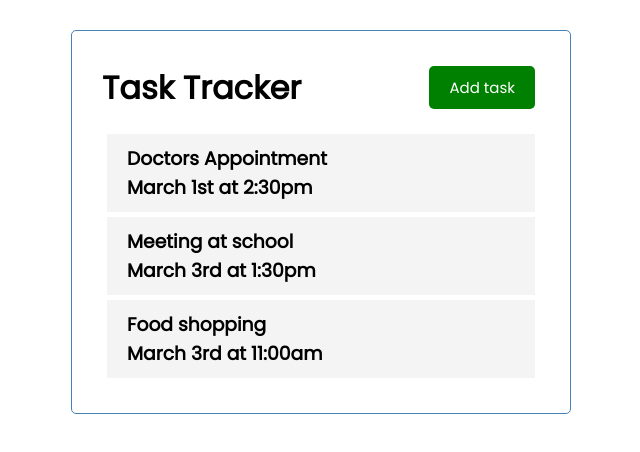
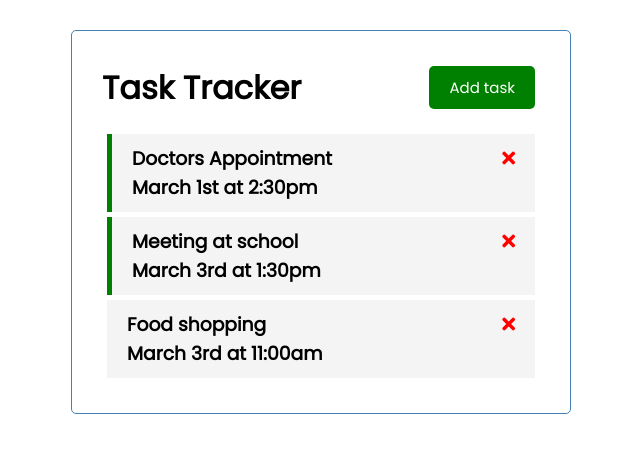
Before and after one commit to SantiagoMC52/vue-course, a Vue app in the folder task-tracker/: page / in a window 1280 px wide. Shown: the top 452 px of the page, without its empty margins (319-959 px from the left). Built offline with nearby package versions, Linux system fonts and the light colour scheme.

Commit message:
Create delete task action

```diff
--- a/task-tracker/public/index.html
+++ b/task-tracker/public/index.html
@@ -4,6 +4,9 @@
     <meta charset="utf-8">
     <meta http-equiv="X-UA-Compatible" content="IE=edge">
     <meta name="viewport" content="width=device-width,initial-scale=1.0">
+    <link rel="stylesheet" href="https://cdnjs.cloudflare.com/ajax/libs/font-awesome/5.15.4/css/all.min.css"
+    integrity="sha512-1ycn6IcaQQ40/MKBW2W4Rhis/DbILU74C1vSrLJxCq57o941Ym01SwNsOMqvEBFlcgUa6xLiPY/NS5R+E6ztJQ=="
+    crossorigin="anonymous" referrerpolicy="no-referrer" />
     <link rel="icon" href="<%= BASE_URL %>favicon.ico">
     <title>Task tracker</title>
   </head>
--- a/task-tracker/src/App.vue
+++ b/task-tracker/src/App.vue
@@ -1,7 +1,7 @@
 <template>
   <div class="container">
     <Header title="Task Tracker"/>
-    <Tasks :tasks="tasks"/>
+    <Tasks @delete-task="deleteTask" :tasks="tasks"/>
   </div>
 </template>
 
@@ -19,6 +19,13 @@
     return {
       tasks: [],
     };
+  },
+  methods: {
+    deleteTask(id) {
+      if (window.confirm('Are you sure?')) {
+        this.tasks = this.tasks.filter((task) => task.id !== id);
+      }
+    },
   },
   created() {
     this.tasks = [
--- a/task-tracker/src/components/Task.vue
+++ b/task-tracker/src/components/Task.vue
@@ -1,6 +1,9 @@
 <template>
-    <div class="task">
-    <h3>{{task.text}}</h3>
+    <div :class="[task.reminder ? 'reminder' : '', 'task']">
+    <h3>
+        {{task.text}}
+        <i @click="onDelete(task.id)" class="fas fa-times"></i>
+    </h3>
     <h3>{{task.day}}</h3>
     </div>
 </template>
@@ -11,10 +14,18 @@
   props: {
     task: Object,
   },
+  methods: {
+    onDelete(id) {
+      this.$emit('delete-task', id);
+    },
+  },
 };
 </script>
 
 <style scoped>
+    .fas {
+        color:red;
+    }
     .task {
         background: #f4f4f4;
         margin: 5px;
--- a/task-tracker/src/components/Tasks.vue
+++ b/task-tracker/src/components/Tasks.vue
@@ -1,6 +1,6 @@
 <template>
     <div v-for="task in tasks" :key="task.id">
-        <Task :task="task"/>
+        <Task @delete-task="$emit('delete-task', task.id)" :task="task"/>
     </div>
 </template>
 
@@ -15,5 +15,6 @@
   components: {
     Task,
   },
+  emits: ['delete-task'],
 };
 </script>
```
